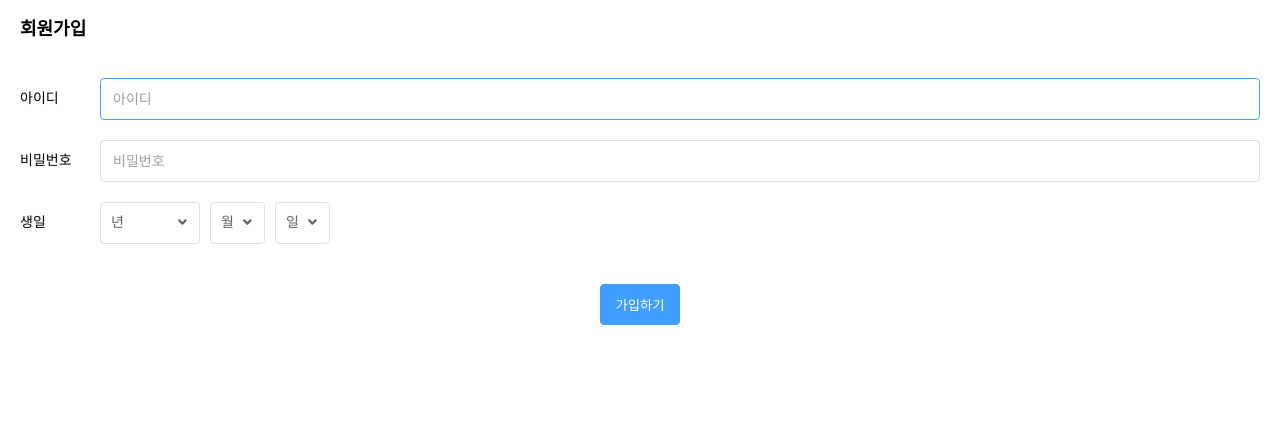
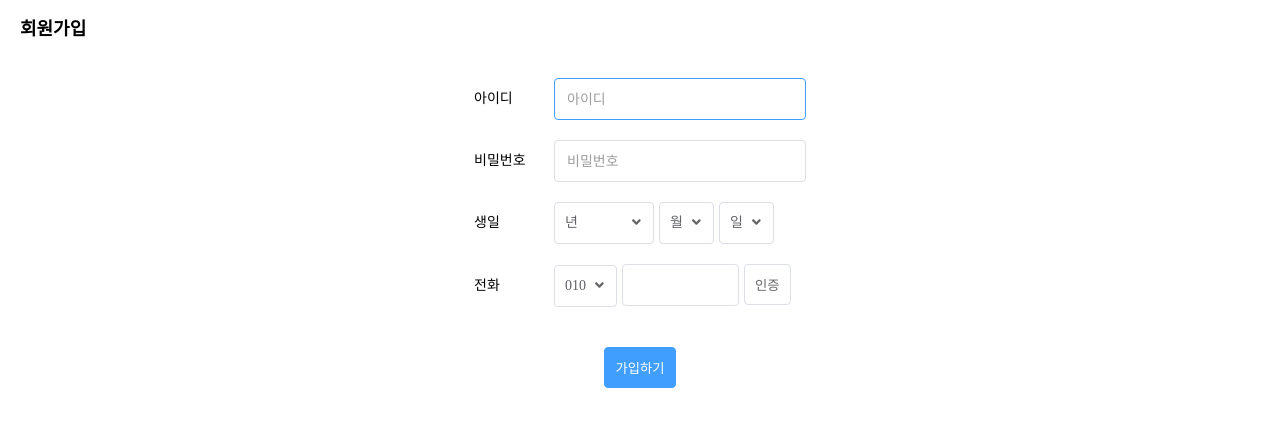
Before and after one commit to kimsyy/vue-component-example, a Vue app: page / in a window 1280 px wide. Shown: the top 426 px of the page. Built offline with nearby package versions, Linux system fonts and the light colour scheme.

Commit message:
엘리멘트간 간격정리

```diff
--- a/src/components/common/button/CommonButton.vue
+++ b/src/components/common/button/CommonButton.vue
@@ -26,7 +26,6 @@ export default {
 		.btn {
 			opacity: 1;
 			cursor: pointer;
-			min-width: 80px;
 			padding: 10px;
 			font-weight: 500;
 			border: 1px solid $basic-color;
--- a/src/components/common/input/CommonInput.vue
+++ b/src/components/common/input/CommonInput.vue
@@ -97,6 +97,7 @@ export default {
 
 <style scoped lang="scss">
 .wrap-input {
+  display: inline-block;
   position: relative;
   padding: 10px 55px 10px 10px;
   border: 1px solid $basic-color;
--- a/src/components/common/select/CommonSelect.vue
+++ b/src/components/common/select/CommonSelect.vue
@@ -131,6 +131,7 @@ export default {
 	}
 
 	.select-layer {
+		z-index: 300;
 		display: none;
 		box-sizing: border-box;
 		position: absolute;
--- a/src/views/Register.vue
+++ b/src/views/Register.vue
@@ -7,7 +7,8 @@
       </common-col>
     </common-row>
 
-    <div>
+    <common-row style="margin-bottom:0" :justify="'center'">
+      <common-col>
         <common-form :label-width="80">
           <common-form-item :label="'아이디'">
             <common-input
@@ -26,8 +27,6 @@
           </common-form-item>
 
           <common-form-item :label="'생일'">
-          <common-row style="margin-bottom:0">
-            <common-col>
             <common-select
               style="width:100px"
               v-model="form.year"
@@ -41,11 +40,10 @@
               ></common-select-option
               >
             </common-select>
-            </common-col>
 
-            <common-col>
+
             <common-select
-                style="margin-left:10px"
+              style="margin-left:5px"
               v-model="form.month"
               :placeholder="'월'"
             >
@@ -57,11 +55,9 @@
               ></common-select-option
               >
             </common-select>
-            </common-col>
 
-            <common-col>
             <common-select
-                style="margin-left:10px"
+              style="margin-left:5px"
               v-model="form.day"
               :placeholder="'일'"
             >
@@ -73,12 +69,32 @@
               ></common-select-option
               >
             </common-select>
+          </common-form-item>
+
+
+          <common-form-item :label="'전화'">
+            <common-select
+              v-model="form.phone"
+            >
+              <common-select-option
+                v-for="(option, index) in optionsPhone"
+                :key="`${option.value}-${index}`"
+                :label="option.label"
+                :value="option.value">
+              ></common-select-option
+              >
+            </common-select>
+
+            <common-input
+              style="width:50px;margin-left:5px"
+              v-model="form.phoneNum"
+            ></common-input>
+
+            <common-button style="margin-left:5px" @click.native="handleRegister">인증</common-button>
+          </common-form-item>
+        </common-form>
       </common-col>
     </common-row>
-
-        </common-form-item>
-      </common-form>
-    </div>
 
     <common-row :justify="'center'">
       <common-col>
@@ -126,6 +142,14 @@ const OPTIONS_DAY = [{
   label: '2'
 }];
 
+const OPTIONS_PHONE = [{
+  value: '010',
+  label: '010'
+}, {
+  value: '011',
+  label: '011'
+}];
+
 export default {
   data() {
     return {
@@ -135,11 +159,14 @@ export default {
         year: '',
         month: '',
         day: '',
+        phone: '010',
+        phoneNum: '',
       },
 
       optionsYear: OPTIONS_YEAR,
       optionsMonth: OPTIONS_MONTH,
       optionsDay: OPTIONS_DAY,
+      optionsPhone: OPTIONS_PHONE,
     }
   },
 
```
Lines whose indentation alone changed are shown as unchanged.
